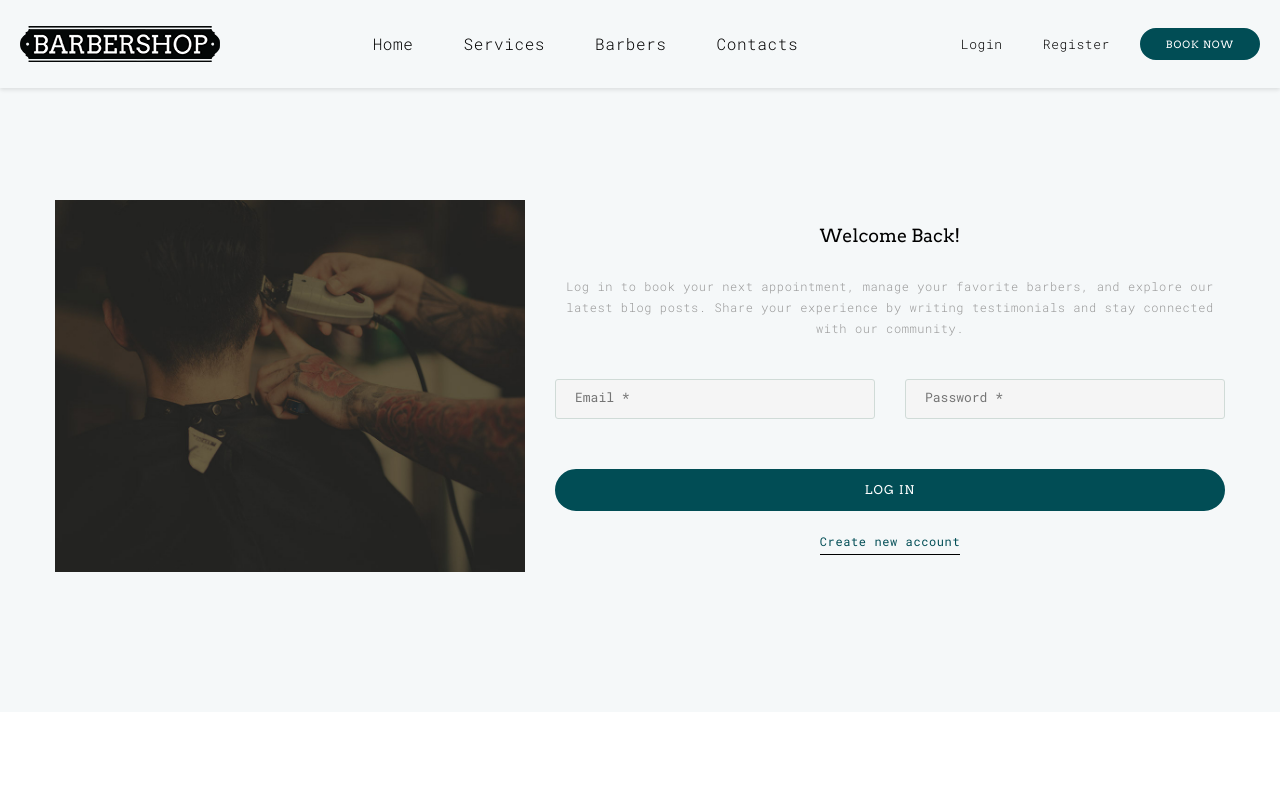
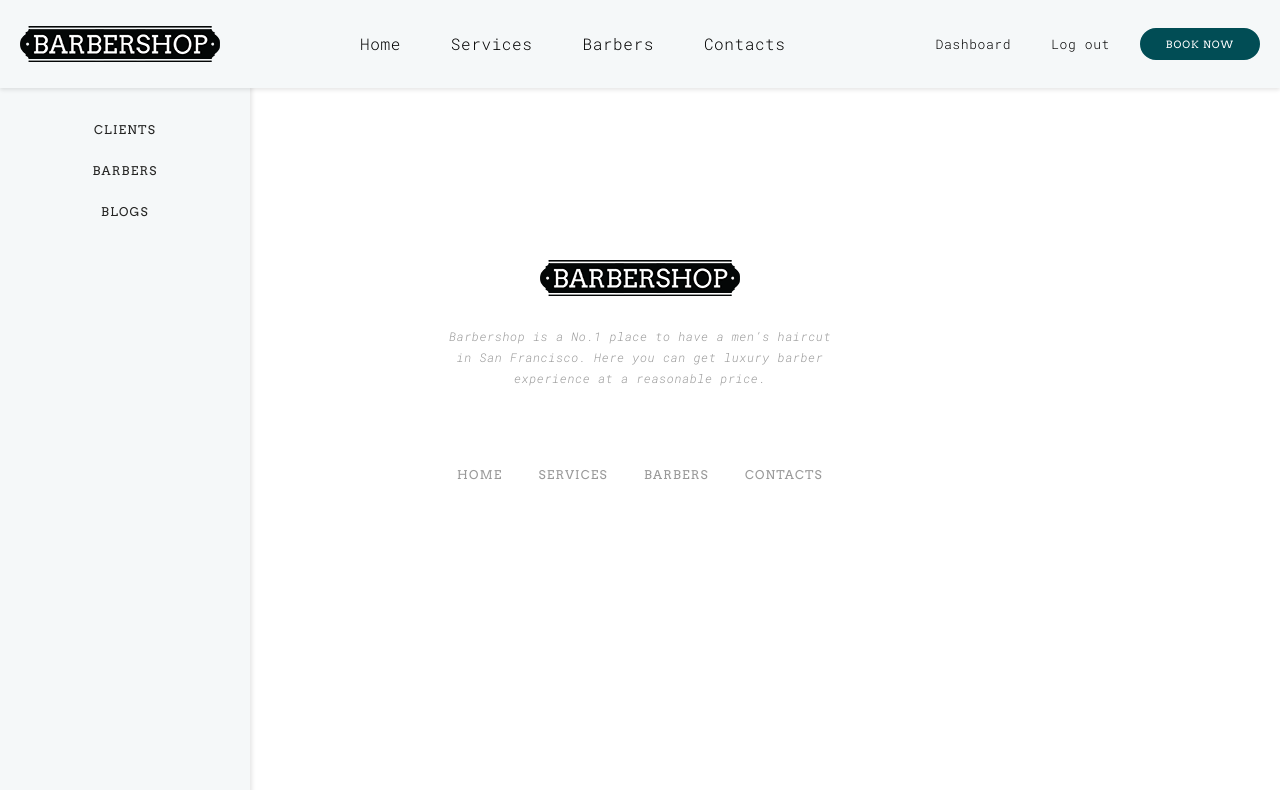
Before and after one commit to kmatsuleva/barbershop, a React (Vite) app: page /dashboard in a window 1280 px wide. Before the commit this address led to /login. Shown: the top 790 px of the page. Built offline with nearby package versions, Linux system fonts and the light colour scheme; no server answers; sample sign-in values are in the browser's storage.

Commit message:
Sidebar improvements

```diff
--- a/src/components/dashboard/Dashboard.jsx
+++ b/src/components/dashboard/Dashboard.jsx
@@ -4,8 +4,8 @@ import {
   CLIENT_DASHBOARD_NAVIGATION,
   ADMIN_DASHBOARD_NAVIGATION,
 } from "../../constants/constants";
-import Sidebar from "./sidebar/Sidebar";
 import styles from "./Dashboard.module.css";
+import Sidebar from "../sidebar/Sidebar";
 
 export default function Dashboard() {
   const { userRole } = useAuth();
@@ -21,7 +21,7 @@ export default function Dashboard() {
       />
 
       <div className={styles["dashboard-body"]}>
-        <section className="section-xl">
+        <section className="section-sm">
           <div className="shell">
             <Outlet />
           </div>
--- a/src/components/dashboard/sidebar/Sidebar.jsx
+++ b/src/components/sidebar/Sidebar.jsx
@@ -3,10 +3,10 @@ import styles from "./Sidebar.module.css";
 
 export default function Sidebar({ navigation }) {
   return (
-    <aside className={`${styles["dashboard-sidebar"]}`}>
-      <ul className={styles["dashboard-sidebar-list"]}>
+    <aside className={`${styles["sidebar"]}`}>
+      <ul className={styles["sidebar-list"]}>
         {navigation.map((page) => (
-          <li key={page.url} className={styles["dashboard-sidebar-item"]}>
+          <li key={page.url} className={styles["sidebar-item"]}>
             <Link to={page.url}>
               {page.title}
             </Link>
--- a/src/components/dashboard/sidebar/Sidebar.module.css
+++ b/src/components/sidebar/Sidebar.module.css
@@ -1,11 +1,11 @@
-.dashboard-sidebar {
+.sidebar {
   display: none;
 }
 
 @media (min-width: 1200px) {
-  .dashboard-sidebar {
+  .sidebar {
     position: fixed;
-    top: 88px;
+    top: 81px;
     left: 0;
     height: 100%;
     width: 250px;
@@ -15,24 +15,25 @@
     display: block;
   }
 
-  .dashboard-sidebar-list {
+  .sidebar-list {
     list-style: none;
     padding: 0;
     margin: 0;
-    padding: 20px;
+    padding: 38px 20px 20px;
     display: flex;
     flex-direction: column;
     row-gap: 20px;
   }
 
-  .dashboard-sidebar-item {
+  .sidebar-item {
     margin: 0;
     text-align: center;
   }
 
-  .dashboard-sidebar-item a {
-    color: #000;
-    text-decoration: none;
-    font-size: 14px;
+  .sidebar-item a {
+    font: 400 12px / 18px "Arvo", Helvetica, Arial, sans-serif;
+    text-transform: uppercase;
+    letter-spacing: .1em;
+    color: #242423;
   }
 }
--- a/src/contexts/AuthContext.jsx
+++ b/src/contexts/AuthContext.jsx
@@ -1,22 +1,26 @@
-import { createContext, useState, useEffect } from "react";
-import { auth, onAuthStateChanged } from "../service/firebase";
+import { createContext, useState } from "react";
 
 export const AuthContext = createContext();
 
 export const AuthProvider = ({ children }) => {
-  const [user, setUser] = useState(null);
-  const [loading, setLoading] = useState(true);
+  const [user, setUser] = useState(() => {
+    const userData = localStorage.getItem("user");
+    return userData ? JSON.parse(userData) : null;
+  });
 
-  useEffect(() => {
-    const unsubscribe = onAuthStateChanged(auth, (user) => {
-      setUser(user);
-      setLoading(false);
-    });
-    return () => unsubscribe();
-  }, []);
+  const handleUser = (user) => {
+    setUser(user);
+  };
 
   return (
-    <AuthContext.Provider value={{ isAuthenticated: !!user?.accessToken, user, loading }}>
+    <AuthContext.Provider
+      value={{
+        isAuthenticated: !!user?.uid,
+        user,
+        userRole: user?.role,
+        handleUser,
+      }}
+    >
       {children}
     </AuthContext.Provider>
   );
```
